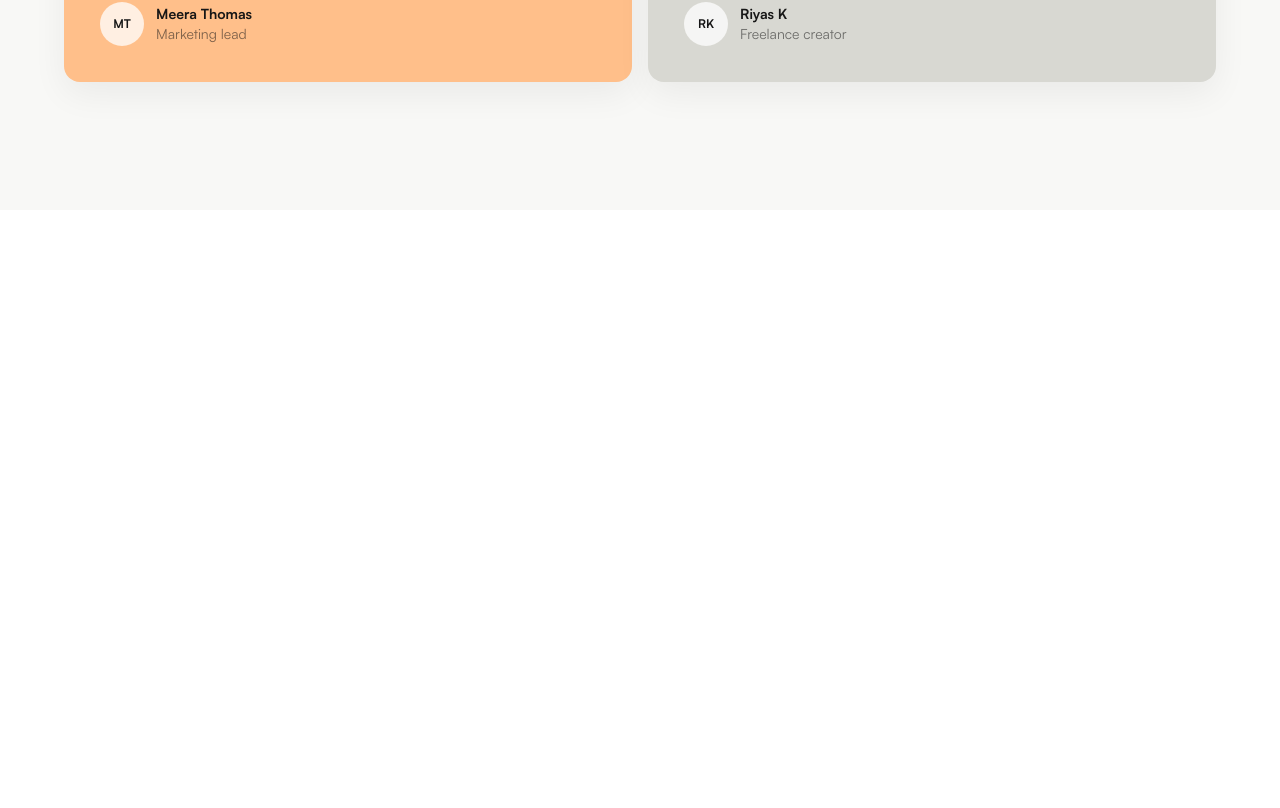
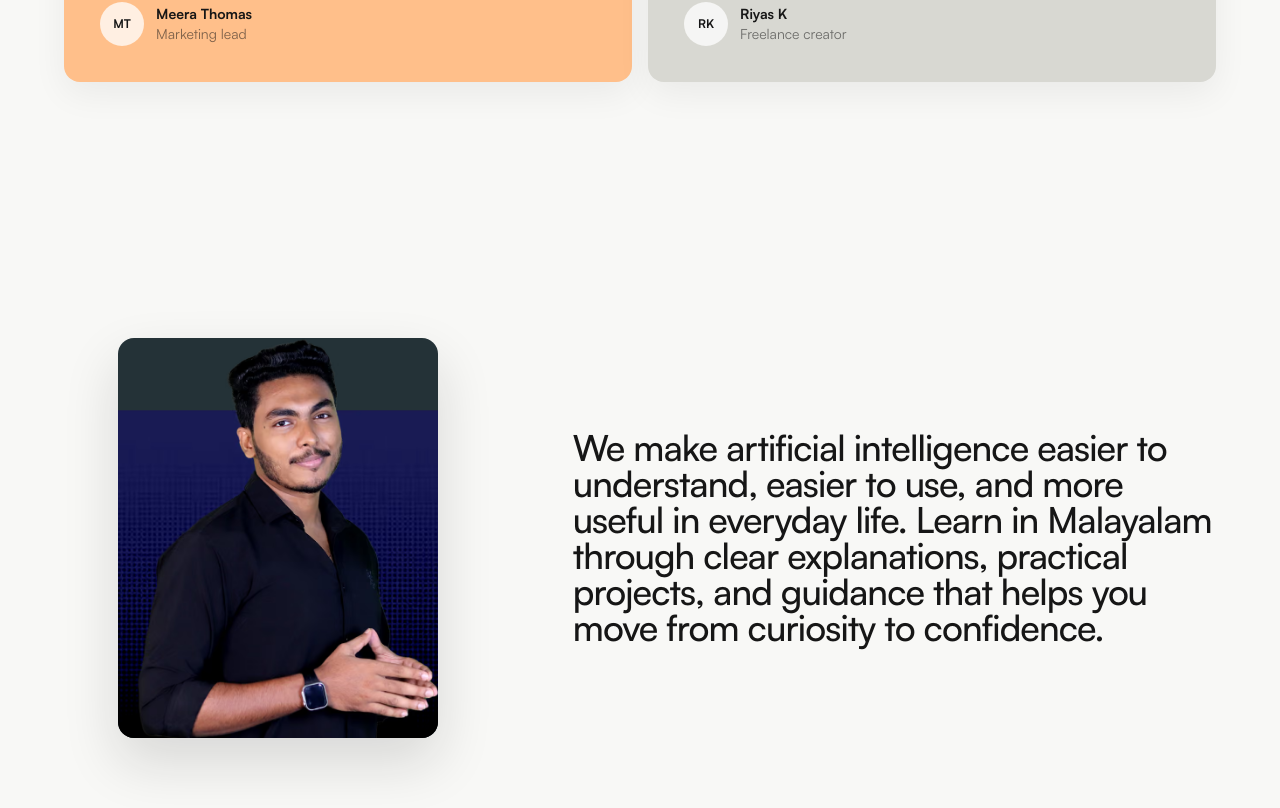
Before and after one commit to Nihal-kappungal/course-app, a React (Vite) app: page / in a window 1280 px wide. Shown: the part 4094-4902 px from the top of the page. Before the commit the page ends 4304 px from the top, so only its background shows below. Built offline with nearby package versions, Linux system fonts and the light colour scheme.

Commit message:
feat: implement mentor section

```diff
--- a/src/pages/Home.jsx
+++ b/src/pages/Home.jsx
@@ -1,5 +1,6 @@
 import { useState } from "react";
 import Header from "../components/Header";
+import mentorImage from "../assets/aflu_image.png";
 
 const testimonials = [
   {
@@ -318,6 +319,7 @@ const Home = () => {
           </div>
         </div>
       </section>
+
       {/* testimonial section */}
       <section
         id="testimonials"
@@ -428,6 +430,34 @@ const Home = () => {
           </div>
         </div>
       </section>
+      {/*mentor section */}
+      <section
+        id="mentor"
+        className="px-5 py-24 sm:px-8 lg:px-12 lg:py-32"
+        aria-labelledby="mentor-heading"
+      >
+        <div className="mx-auto grid max-w-6xl items-center gap-12 lg:grid-cols-[minmax(0,0.4fr)_minmax(0,0.6fr)] lg:gap-20">
+          <div className="relative mx-auto w-full max-w-xs">
+            <div className="aspect-4/5 overflow-hidden rounded-2xl bg-[#243237] shadow-[0_24px_55px_rgba(22,22,22,0.14)]">
+              <img
+                src={mentorImage}
+                alt="Your AI course mentor"
+                className="h-full w-full object-cover"
+              />
+            </div>
+          </div>
+
+          <p
+            id="mentor-heading"
+            className="font-medium leading-none tracking-tight text-2xl md:text-4xl"
+          >
+            We make artificial intelligence easier to understand, easier to use,
+            and more useful in everyday life. Learn in Malayalam through clear
+            explanations, practical projects, and guidance that helps you move
+            from curiosity to confidence.
+          </p>
+        </div>
+      </section>
     </main>
   );
 };
```
Also changed, not shown: src/assets/aflu_image.png (added).
